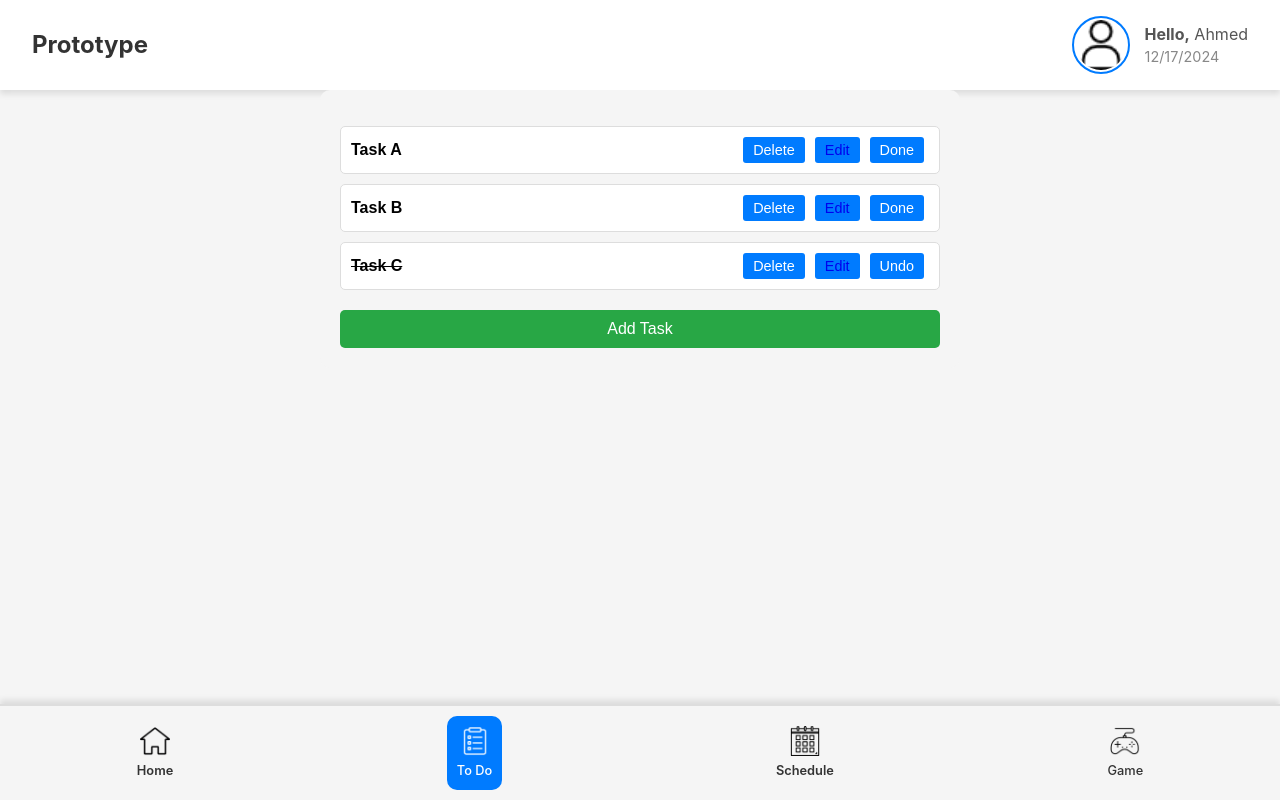
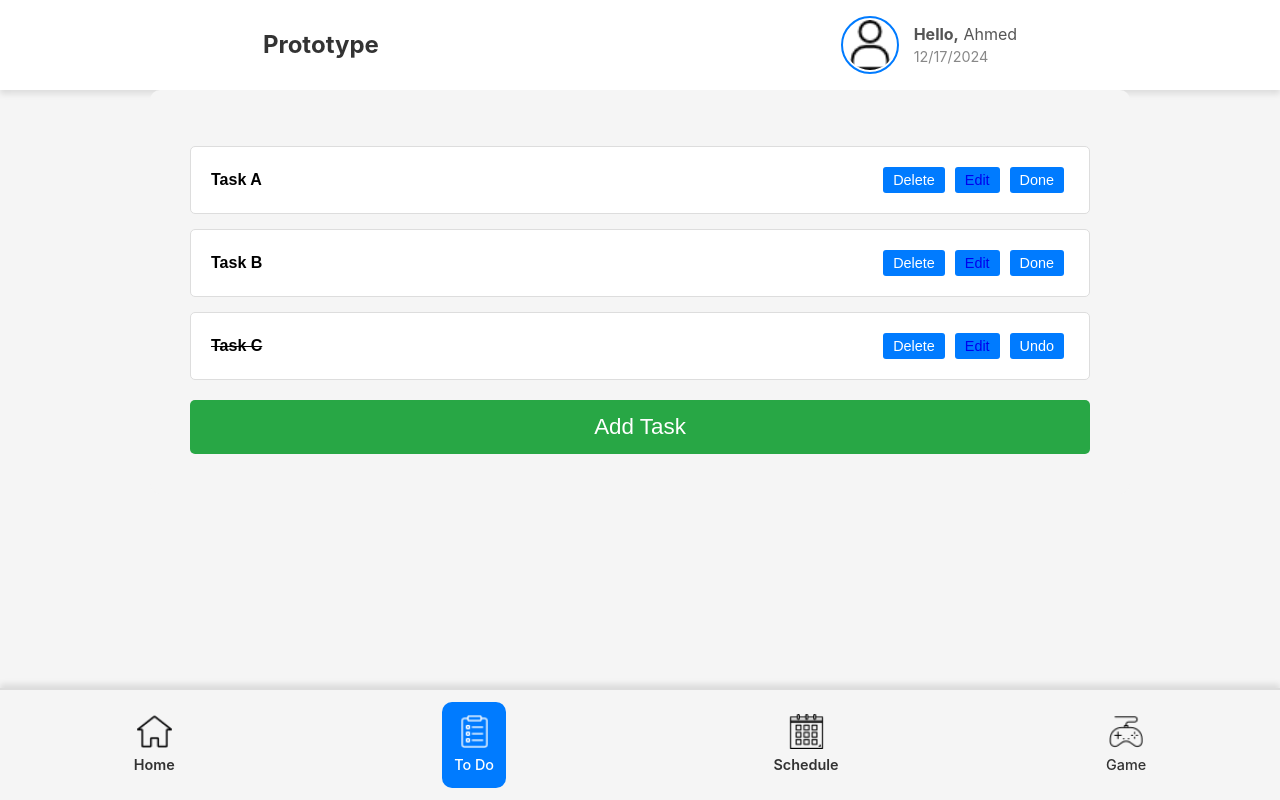
Before and after one commit to Ahmed-Miled/taskManager, a React (Vite) app: page /todo in a window 1280 px wide. Built offline with nearby package versions, Linux system fonts and the light colour scheme.

Commit message:
responsive

```diff
--- a/src/Styles/Game.css
+++ b/src/Styles/Game.css
@@ -87,3 +87,41 @@
 .storeButton:hover {
   background-color: #0056b3;
 }
+
+
+@media (min-width: 769px) {
+  .todoContainer {
+    max-width: 800px;
+    padding: 30px;
+  }
+
+  .taskItem {
+    padding: 15px;
+  }
+
+  .addTaskButton {
+    font-size: 1.2rem;
+    padding: 12px;
+  }
+
+  h1 {
+    font-size: 2rem;
+  }
+}
+
+@media (min-width: 1025px) {
+
+  .todoContainer {
+    max-width: 900px;
+    padding: 40px;
+  }
+
+  .taskItem {
+    padding: 20px;
+  }
+
+  .addTaskButton {
+    font-size: 1.4rem;
+    padding: 14px;
+  }
+}
--- a/src/Styles/Header.css
+++ b/src/Styles/Header.css
@@ -43,3 +43,10 @@
   font-size: 0.9rem;
   color: #888;
 }
+
+
+@media (min-width: 769px) {
+  .header{
+    justify-content: space-around;
+  }
+}
--- a/src/Styles/Items.css
+++ b/src/Styles/Items.css
@@ -10,7 +10,7 @@
   width: 50px;
   height: 50px;
   object-fit: cover;
-  border-radius: 10px; /* Optional: rounded corners */
+  border-radius: 10px;
   border: 2px solid #ddd;
 }
 
@@ -22,11 +22,11 @@
 }
 
 .itemsContainer {
-  grid-row: 2 / 4; /* Occupies both rows in the second column */
-  grid-column: 1 / 3; /* Spans across two columns */
+  grid-row: 2 / 4;
+  grid-column: 1 / 3;
   display: grid;
   grid-template-columns: repeat(auto-fill, minmax(60px, 1fr)); /* Auto-fit items with a minimum width */
-  gap: 15px; /* Space between grid items */
+  gap: 15px;
   padding: 10px;
   background-color: #fff;
   border: 2px solid #ddd;
--- a/src/Styles/NavBar.css
+++ b/src/Styles/NavBar.css
@@ -1,4 +1,5 @@
-/*.navBar {
+
+.navBar {
   display: flex;
   justify-content: space-around;
   align-items: center;
@@ -45,56 +46,7 @@
 .navBar .navItem span:hover {
   font-weight: 800;
 }
-*/
-.navBar {
-  display: flex;
-  justify-content: space-around;
-  align-items: center;
-  position: fixed;
-  bottom: 0;
-  width: 100%;
-  background-color: #f5f5f5;
-  padding: 10px 0;
-  box-shadow: 0 -4px 6px rgba(0, 0, 0, 0.1);
-  border-top: 2px solid #ddd;
-  z-index: 100;
-}
 
-.navItem {
-  display: flex;
-  flex-direction: column;
-  align-items: center;
-  text-decoration: none;
-  color: #333;
-  font-size: 0.9rem;
-  transition: transform 0.2s, color 0.2s;
-}
-
-.navItem img {
-  width: 30px;
-  height: 30px;
-  margin-bottom: 5px;
-}
-
-.navItem:hover {
-  transform: scale(1.1);
-  color: #007bff; /* Highlight color on hover */
-}
-
-.navItem span {
-  font-size: 0.8rem;
-  font-weight: 500;
-}
-
-.navBar .navItem:nth-child(odd) span {
-  font-weight: 600;
-}
-
-.navBar .navItem span:hover {
-  font-weight: 800;
-}
-
-/* Add the active class */
 .navItem.active {
   background-color: #007bff;
   color: white;
@@ -103,5 +55,76 @@
 }
 
 .navItem.active img {
-  filter: invert(1); /* Optional: Invert the color of the icon when active */
+  filter: invert(1);
 }
+
+
+@media (max-width: 600px) {
+  .navBar {
+    padding: 8px 0;
+    justify-content: space-evenly;
+  }
+
+  .navItem {
+    font-size: 0.8rem;
+  }
+
+  .navItem img {
+    width: 25px;
+    height: 25px;
+  }
+
+  .navItem span {
+    font-size: 0.7rem;
+  }
+
+  .navItem.active {
+    padding: 8px;
+  }
+}
+
+@media (min-width: 600px) and (max-width: 1024px) {
+  .navBar {
+    padding: 10px 0;
+  }
+
+  .navItem {
+    font-size: 1rem;
+  }
+
+  .navItem img {
+    width: 28px;
+    height: 28px;
+  }
+
+  .navItem span {
+    font-size: 0.85rem;
+  }
+
+  .navItem.active {
+    padding: 10px;
+  }
+}
+
+@media (min-width: 1024px) {
+  .navBar {
+    padding: 12px 0;
+  }
+
+  .navItem {
+    font-size: 1.1rem;
+  }
+
+  .navItem img {
+    width: 35px;
+    height: 35px;
+  }
+
+  .navItem span {
+    font-size: 0.9rem;
+  }
+
+  .navItem.active {
+    padding: 12px;
+  }
+}
--- a/src/Styles/Schedule.css
+++ b/src/Styles/Schedule.css
@@ -43,3 +43,56 @@ select {
   font-size: 0.9em;
   color: #555;
 }
+
+
+
+@media (min-width: 600px) and (max-width: 1024px) {
+  .calendrier {
+    padding: 18px;
+  }
+
+  .taskItem {
+    flex-direction: row;
+    padding: 12px;
+    margin: 10px 0;
+  }
+
+  .taskName {
+    font-size: 1.2rem;
+  }
+
+  .taskDate,
+  .taskPriority {
+    font-size: 0.95em;
+  }
+
+  select {
+    font-size: 1rem;
+    padding: 6px;
+  }
+}
+
+@media (min-width: 1024px) {
+  .calendrier {
+    padding: 25px;
+  }
+
+  .taskItem {
+    padding: 15px;
+    margin: 15px 0;
+  }
+
+  .taskName {
+    font-size: 1.3rem;
+  }
+
+  .taskDate,
+  .taskPriority {
+    font-size: 1em;
+  }
+
+  select {
+    font-size: 1.1rem;
+    padding: 7px;
+  }
+}
--- a/src/Styles/Todo.css
+++ b/src/Styles/Todo.css
@@ -5,11 +5,6 @@
   border-radius: 10px;
   max-width: 600px;
   margin: auto;
-}
-
-h1 {
-  text-align: center;
-  margin-bottom: 20px;
 }
 
 .taskList {
@@ -66,3 +61,35 @@ h1 {
 .addTaskButton:hover {
   background-color: #218838;
 }
+
+@media (min-width: 769px) {
+  .todoContainer {
+    max-width: 800px;
+    padding: 30px;
+  }
+
+  .taskItem {
+    padding: 15px;
+  }
+
+  .addTaskButton {
+    font-size: 1.2rem;
+    padding: 12px;
+  }
+}
+
+@media (min-width: 1025px) {
+  .todoContainer {
+    max-width: 900px;
+    padding: 40px;
+  }
+
+  .taskItem {
+    padding: 20px;
+  }
+
+  .addTaskButton {
+    font-size: 1.4rem;
+    padding: 14px;
+  }
+}
```
Also changed, not shown: src/Component/Header.jsx (+0 -19 lines).
